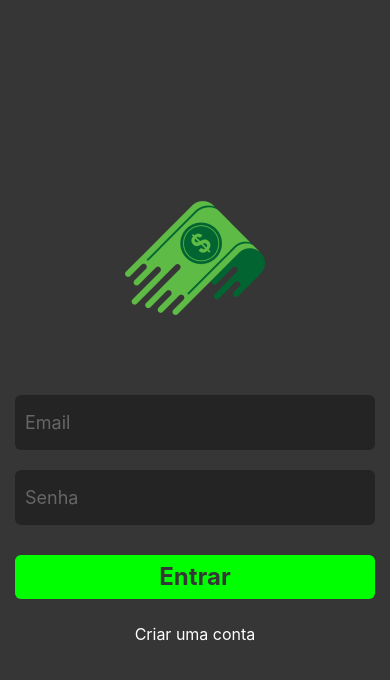
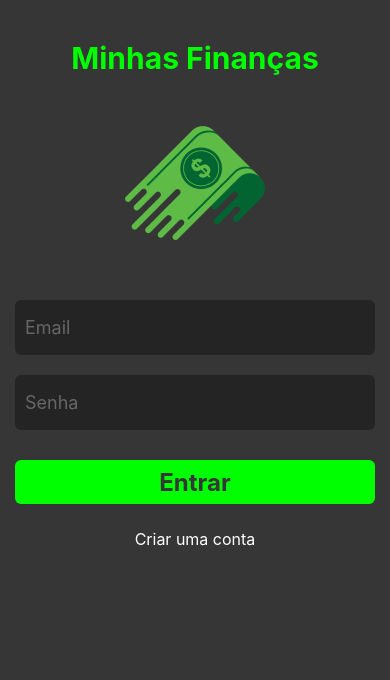
Before and after one commit to felipesllopes/App-Finance, a React Native app: screen /Login in a window 390 px wide. Shown: the top 680 px of the page. Built offline with nearby package versions, Linux system fonts and the light colour scheme.

Commit message:
editando projeto

```diff
--- a/src/pages/Login/index.js
+++ b/src/pages/Login/index.js
@@ -1,8 +1,7 @@
 import { useNavigation } from "@react-navigation/native";
 import { useContext, useState } from "react";
-import { Image, StyleSheet, Text, TextInput, TouchableOpacity, View } from "react-native";
+import { ActivityIndicator, Image, StyleSheet, Text, TextInput, TouchableOpacity, View } from "react-native";
 import { AuthContext } from "../../contexts/auth";
-import { ActivityIndicator } from "react-native";
 
 export default function Login() {
 
@@ -18,6 +17,8 @@ export default function Login() {
 
     return (
         <View style={styles.container}>
+
+            <Text style={styles.tittle}>Minhas Finanças</Text>
 
             <Image source={require('../../assets/Logo.png')} style={styles.image} />
 
@@ -61,15 +62,23 @@ export default function Login() {
 const styles = StyleSheet.create({
     container: {
         flex: 1,
-        justifyContent: 'center',
+        // justifyContent: 'center',
         backgroundColor: '#363636',
         padding: 15
+    },
+    tittle: {
+        fontSize: 30,
+        fontWeight: 'bold',
+        color: '#00FF00',
+        marginTop: 25,
+        marginBottom: 50,
+        textAlign: 'center',
     },
     image: {
         height: 114,
         width: 140,
         alignSelf: 'center',
-        marginBottom: 80,
+        marginBottom: 60,
     },
     textInput: {
         backgroundColor: '#242424',
--- a/src/pages/Register/index.js
+++ b/src/pages/Register/index.js
@@ -1,8 +1,11 @@
+import { useNavigation } from "@react-navigation/native";
 import { useContext, useState } from "react";
 import { ActivityIndicator, StyleSheet, Text, TextInput, TouchableOpacity, View } from "react-native";
 import { AuthContext } from "../../contexts/auth";
 
 export default function Register() {
+
+    const navigation = useNavigation();
 
     const [name, setName] = useState('');
     const [email, setEmail] = useState('');
@@ -53,6 +56,10 @@ export default function Register() {
                 }
             </TouchableOpacity>
 
+            <TouchableOpacity onPress={() => navigation.navigate('Login')}>
+                <Text style={styles.textAccount}>Já tenho uma conta</Text>
+            </TouchableOpacity>
+
         </View>
     )
 }
@@ -62,13 +69,8 @@ const styles = StyleSheet.create({
         flex: 1,
         justifyContent: 'center',
         backgroundColor: '#363636',
-        padding: 15
-    },
-    image: {
-        height: 114,
-        width: 140,
-        alignSelf: 'center',
-        marginBottom: 80,
+        padding: 15,
+        paddingTop: 50,
     },
     textInput: {
         backgroundColor: '#242424',
@@ -92,4 +94,10 @@ const styles = StyleSheet.create({
         fontWeight: 'bold',
         color: '#363636',
     },
+    textAccount: {
+        color: '#FFF',
+        fontSize: 16,
+        textAlign: 'center',
+        marginTop: 15,
+    }
 })
--- a/src/routes/auth.routes.js
+++ b/src/routes/auth.routes.js
@@ -10,15 +10,7 @@ export default function AuthRoutes() {
 
             <AuthStack.Screen name="Login" component={Login} options={{ headerShown: false }} />
 
-            <AuthStack.Screen name="Logout" component={Register}
-                options={{
-                    headerStyle: {
-                        backgroundColor: '#242424'
-                    },
-                    headerTintColor: '#00FF00',
-                    title: 'Voltar'
-                }}
-            />
+            <AuthStack.Screen name="Logout" component={Register} options={{ headerShown: false }} />
 
         </AuthStack.Navigator>
     )
```
